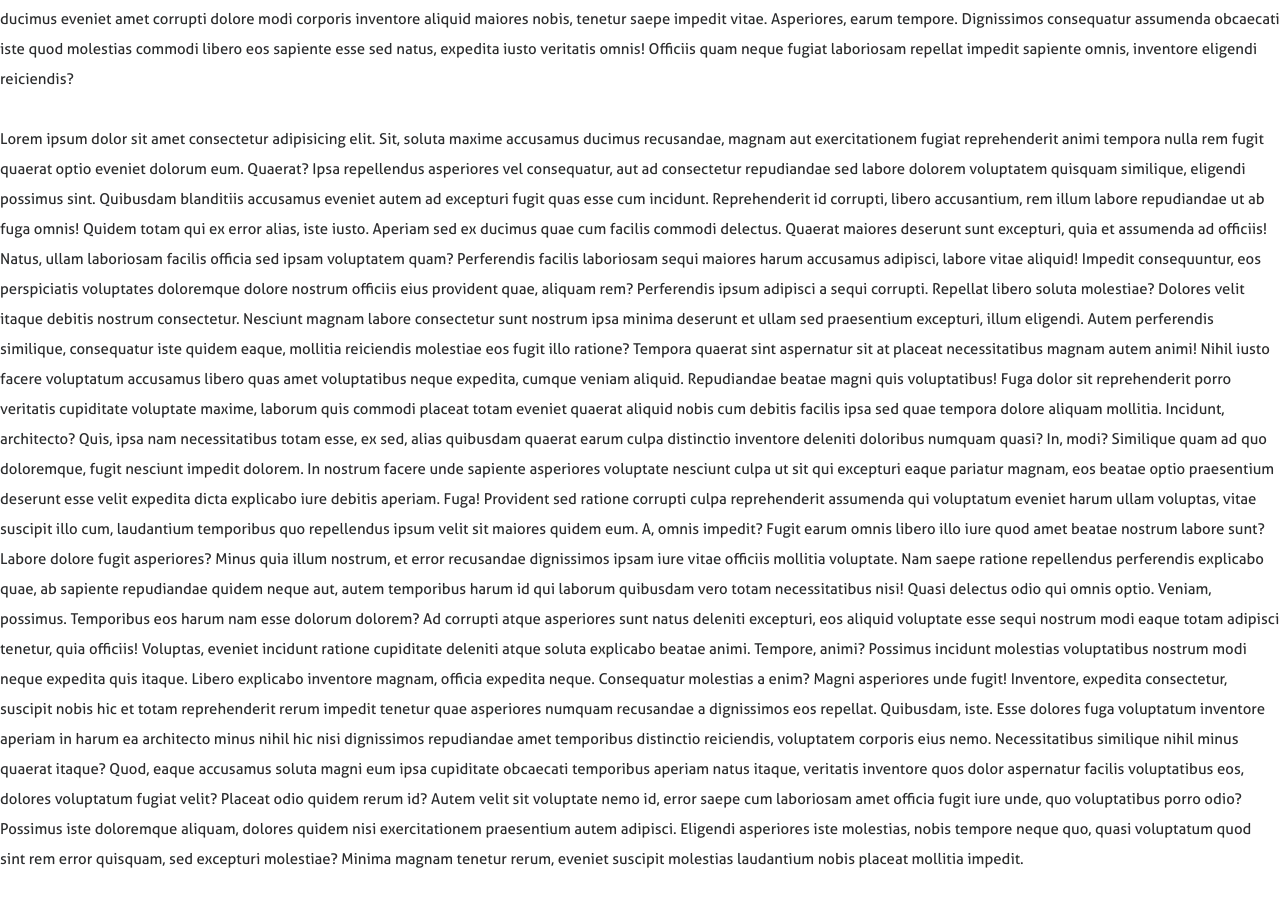
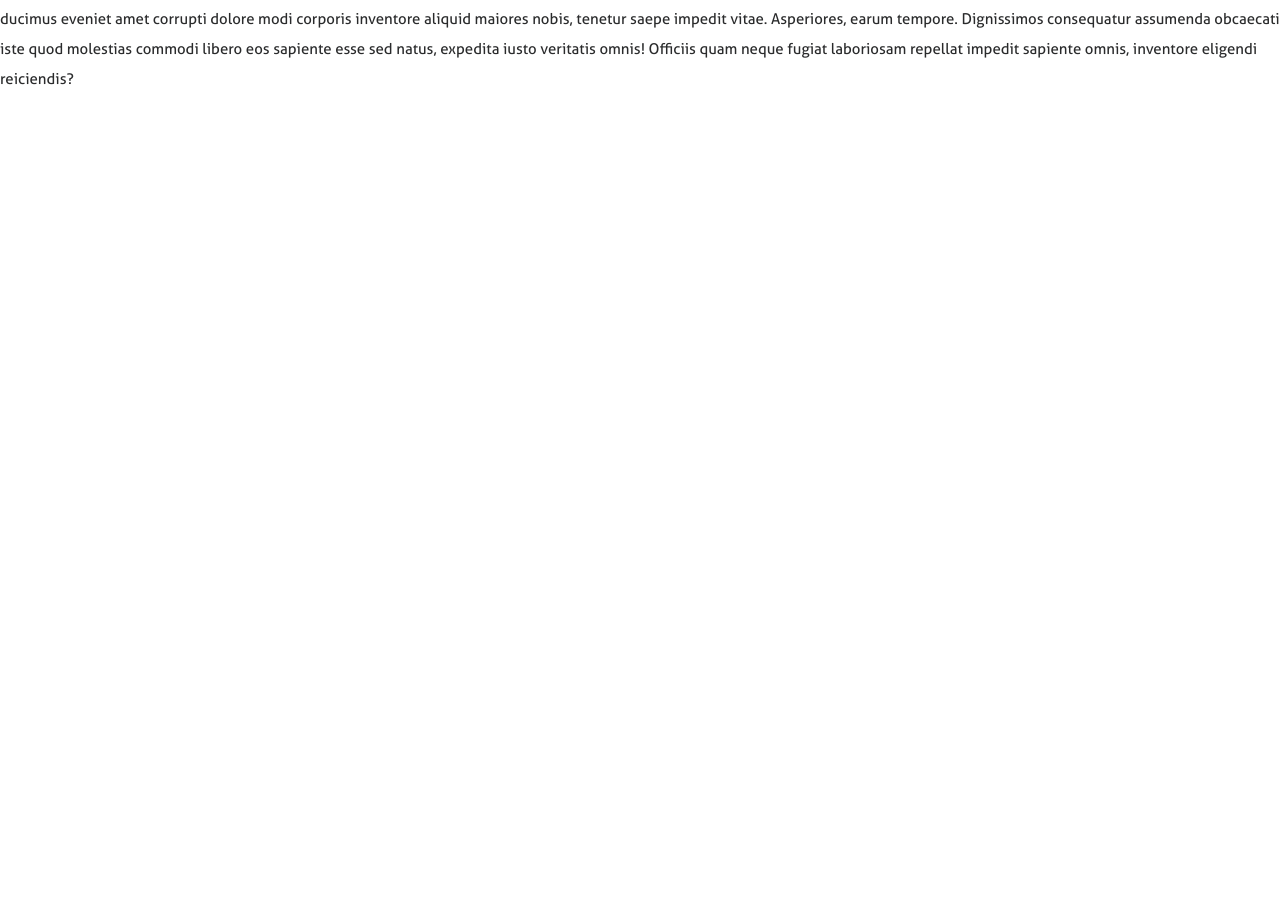
Before and after one commit to apalaciosdev/apalaciosdev-Website, a React (Create React App) app: page / in a window 1280 px wide. Shown: the part 1486-2390 px from the top of the page. After the commit the page ends 1610 px from the top, so only its background shows below. Built offline with nearby package versions, Linux system fonts and the light colour scheme.

Commit message:
2201011211

```diff
--- a/src/App.js
+++ b/src/App.js
@@ -19,26 +19,6 @@ function App() {
       <Navbar/>
       <Header data={data.main}/>
       <About/>
-      <p>Lorem ipsum dolor sit amet consectetur adipisicing elit. Sit, soluta maxime accusamus ducimus recusandae, magnam aut exercitationem fugiat reprehenderit animi tempora nulla rem fugit quaerat optio eveniet dolorum eum. Quaerat?
-      Ipsa repellendus asperiores vel consequatur, aut ad consectetur repudiandae sed labore dolorem voluptatem quisquam similique, eligendi possimus sint. Quibusdam blanditiis accusamus eveniet autem ad excepturi fugit quas esse cum incidunt.
-      Reprehenderit id corrupti, libero accusantium, rem illum labore repudiandae ut ab fuga omnis! Quidem totam qui ex error alias, iste iusto. Aperiam sed ex ducimus quae cum facilis commodi delectus.
-      Quaerat maiores deserunt sunt excepturi, quia et assumenda ad officiis! Natus, ullam laboriosam facilis officia sed ipsam voluptatem quam? Perferendis facilis laboriosam sequi maiores harum accusamus adipisci, labore vitae aliquid!
-      Impedit consequuntur, eos perspiciatis voluptates doloremque dolore nostrum officiis eius provident quae, aliquam rem? Perferendis ipsum adipisci a sequi corrupti. Repellat libero soluta molestiae? Dolores velit itaque debitis nostrum consectetur.
-      Nesciunt magnam labore consectetur sunt nostrum ipsa minima deserunt et ullam sed praesentium excepturi, illum eligendi. Autem perferendis similique, consequatur iste quidem eaque, mollitia reiciendis molestiae eos fugit illo ratione?
-      Tempora quaerat sint aspernatur sit at placeat necessitatibus magnam autem animi! Nihil iusto facere voluptatum accusamus libero quas amet voluptatibus neque expedita, cumque veniam aliquid. Repudiandae beatae magni quis voluptatibus!
-      Fuga dolor sit reprehenderit porro veritatis cupiditate voluptate maxime, laborum quis commodi placeat totam eveniet quaerat aliquid nobis cum debitis facilis ipsa sed quae tempora dolore aliquam mollitia. Incidunt, architecto?
-      Quis, ipsa nam necessitatibus totam esse, ex sed, alias quibusdam quaerat earum culpa distinctio inventore deleniti doloribus numquam quasi? In, modi? Similique quam ad quo doloremque, fugit nesciunt impedit dolorem.
-      In nostrum facere unde sapiente asperiores voluptate nesciunt culpa ut sit qui excepturi eaque pariatur magnam, eos beatae optio praesentium deserunt esse velit expedita dicta explicabo iure debitis aperiam. Fuga!
-      Provident sed ratione corrupti culpa reprehenderit assumenda qui voluptatum eveniet harum ullam voluptas, vitae suscipit illo cum, laudantium temporibus quo repellendus ipsum velit sit maiores quidem eum. A, omnis impedit?
-      Fugit earum omnis libero illo iure quod amet beatae nostrum labore sunt? Labore dolore fugit asperiores? Minus quia illum nostrum, et error recusandae dignissimos ipsam iure vitae officiis mollitia voluptate.
-      Nam saepe ratione repellendus perferendis explicabo quae, ab sapiente repudiandae quidem neque aut, autem temporibus harum id qui laborum quibusdam vero totam necessitatibus nisi! Quasi delectus odio qui omnis optio.
-      Veniam, possimus. Temporibus eos harum nam esse dolorum dolorem? Ad corrupti atque asperiores sunt natus deleniti excepturi, eos aliquid voluptate esse sequi nostrum modi eaque totam adipisci tenetur, quia officiis!
-      Voluptas, eveniet incidunt ratione cupiditate deleniti atque soluta explicabo beatae animi. Tempore, animi? Possimus incidunt molestias voluptatibus nostrum modi neque expedita quis itaque. Libero explicabo inventore magnam, officia expedita neque.
-      Consequatur molestias a enim? Magni asperiores unde fugit! Inventore, expedita consectetur, suscipit nobis hic et totam reprehenderit rerum impedit tenetur quae asperiores numquam recusandae a dignissimos eos repellat. Quibusdam, iste.
-      Esse dolores fuga voluptatum inventore aperiam in harum ea architecto minus nihil hic nisi dignissimos repudiandae amet temporibus distinctio reiciendis, voluptatem corporis eius nemo. Necessitatibus similique nihil minus quaerat itaque?
-      Quod, eaque accusamus soluta magni eum ipsa cupiditate obcaecati temporibus aperiam natus itaque, veritatis inventore quos dolor aspernatur facilis voluptatibus eos, dolores voluptatum fugiat velit? Placeat odio quidem rerum id?
-      Autem velit sit voluptate nemo id, error saepe cum laboriosam amet officia fugit iure unde, quo voluptatibus porro odio? Possimus iste doloremque aliquam, dolores quidem nisi exercitationem praesentium autem adipisci.
-      Eligendi asperiores iste molestias, nobis tempore neque quo, quasi voluptatum quod sint rem error quisquam, sed excepturi molestiae? Minima magnam tenetur rerum, eveniet suscipit molestias laudantium nobis placeat mollitia impedit.</p>
     </div>
   );
 }
```
